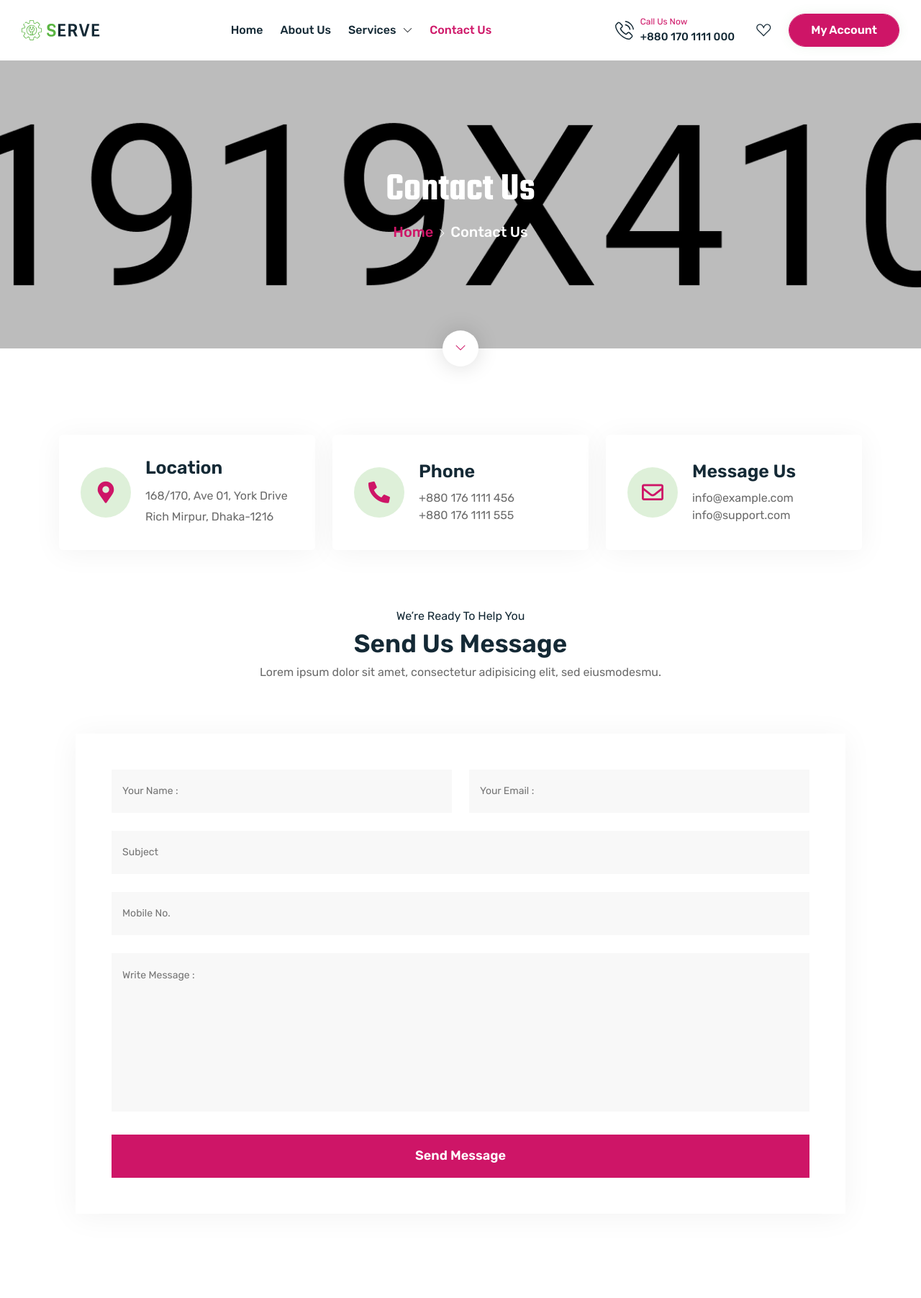
After one commit to Ashutosh1231/helperForHelp, a PHP site: page /Helper4hire/contact.php in a window 1280 px wide. The commit adds this page. Shown: the top 1803 px of the page at 72% size. Run offline with PHP 8.4, Linux system fonts and the light colour scheme.

Commit message:
Contact Us Pages added  style changed

```diff
--- a/assets/scripts/menu.php
+++ b/assets/scripts/menu.php
@@ -20,7 +20,7 @@
                 </ul>
             </li>
 
-            <li><a href="contact.html">Contact Us</a></li>
+            <li><a href="contact.php">Contact Us</a></li>
         </ul>
         <div class="my-account">
             <a href="account.html">My Account</a>
--- /dev/null
+++ b/contact.php
@@ -0,0 +1,128 @@
+<!doctype html>
+<html lang="en">
+
+<head>
+    <!-- Required meta tags -->
+    <meta charset="utf-8">
+    <meta name="viewport" content="width=device-width, initial-scale=1">
+    <title>SERVE - On Demand Services HTML Template</title>
+    <?php
+        include_once('assets/scripts/header_links.php');
+    ?>
+</head>
+
+<body>
+
+    <?php
+         //<!--Start preloader area -->
+        include_once('assets/scripts/loader.php');
+        //<!--End preloader area  -->
+        //<!-- Start header section -->
+        include_once('assets/scripts/header.php');
+        //<!-- End header section -->
+    ?>
+
+    <!-- Start breadcrumbs section -->
+    <section class="breadcrumbs">
+        <div class="container">
+            <div class="row">
+                <div class="col-12">
+                    <div class="breadcrumb-wrapper">
+                        <h2>Contact Us</h2>
+                        <span><a href="index.html">Home</a><i class="bi bi-chevron-right"></i>Contact Us</span>
+                        <div class="arrow-down">
+                            <a href="#down"><i class="bi bi-chevron-down"></i></a>
+                        </div>
+                    </div>
+                </div>
+            </div>
+        </div>
+    </section>
+    <!-- End breadcrumbs section -->
+
+    <!-- Start contact-us-area section -->
+    <section id="down" class="contact-us-area sec-m">
+        <div class="container">
+            <div class="contact-info">
+                <div class="row gy-4 align-items-center">
+                    <div class="col-md-6 col-lg-4">
+                        <div class="info">
+                            <div class="icon">
+                                <i class="fas fa-map-marker-alt"></i>
+                            </div>
+                            <div class="desc">
+                                <h4>Location</h4>
+                                <p>168/170, Ave 01, York Drive Rich Mirpur, Dhaka-1216</p>
+                            </div>
+                        </div>
+                    </div>
+                    <div class="col-md-6 col-lg-4">
+                        <div class="info">
+                            <div class="icon">
+                                <i class="fas fa-phone-alt"></i>
+                            </div>
+                            <div class="desc">
+                                <h4>Phone</h4>
+                                <a href="tel:01761111456">+880 176 1111 456</a>
+                                <a href="tel:01761111555">+880 176 1111 555</a>
+                            </div>
+                        </div>
+                    </div>
+                    <div class="col-md-6 col-lg-4">
+                        <div class="info">
+                            <div class="icon">
+                                <i class="far fa-envelope"></i>
+                            </div>
+                            <div class="desc">
+                                <h4>Message Us</h4>
+                                <a href="mailto:info@example.com">info@example.com</a>
+                                <a href="mailto:info@support.com">info@support.com</a>
+                            </div>
+                        </div>
+                    </div>
+                </div>
+            </div>
+            <div class="contact-form">
+                <span>We’re Ready To Help You</span>
+                <h2>Send Us Message</h2>
+                <p>Lorem ipsum dolor sit amet, consectetur adipisicing elit, sed eiusmodesmu.</p>
+                <form action="#" method="post">
+                    <div class="row">
+                        <div class="col-lg-6">
+                            <input type="text" name="name" placeholder="Your Name :">
+                        </div>
+                        <div class="col-lg-6">
+                            <input type="email" name="email" placeholder="Your Email :">
+                        </div>
+                        <div class="col-12">
+                            <input type="text" name="subject" placeholder="Subject">
+                            <input type="number" name="subject" placeholder="Mobile No.">
+                            <textarea name="message" cols="30" rows="10" placeholder="Write Message :"></textarea>
+                            <input type="submit" value="Send Message">
+                        </div>
+                    </div>
+                </form>
+            </div>
+        </div>
+    </section>
+    <!-- End contact-us-area section -->
+
+    <!-- Start Google Map section -->
+    <div class="google-map">
+        <div class="container-fluid p-0">
+            <div class="gmap_canvas">
+                <iframe id="gmap_canvas" src="https://maps.app.goo.gl/vFkGm3yTSm7JeK7o7"></iframe>
+            </div>
+        </div>
+    </div>
+    <!-- End GOogle Map section -->
+
+    <!-- Start footer section -->
+    <?php
+        include_once('assets/scripts/footer.php');
+        include_once('assets/scripts/footer_links.php');
+    ?>
+    <!-- End footer section -->
+</body>
+
+</html>
```
Also changed, not shown: assets/css/style.css.
